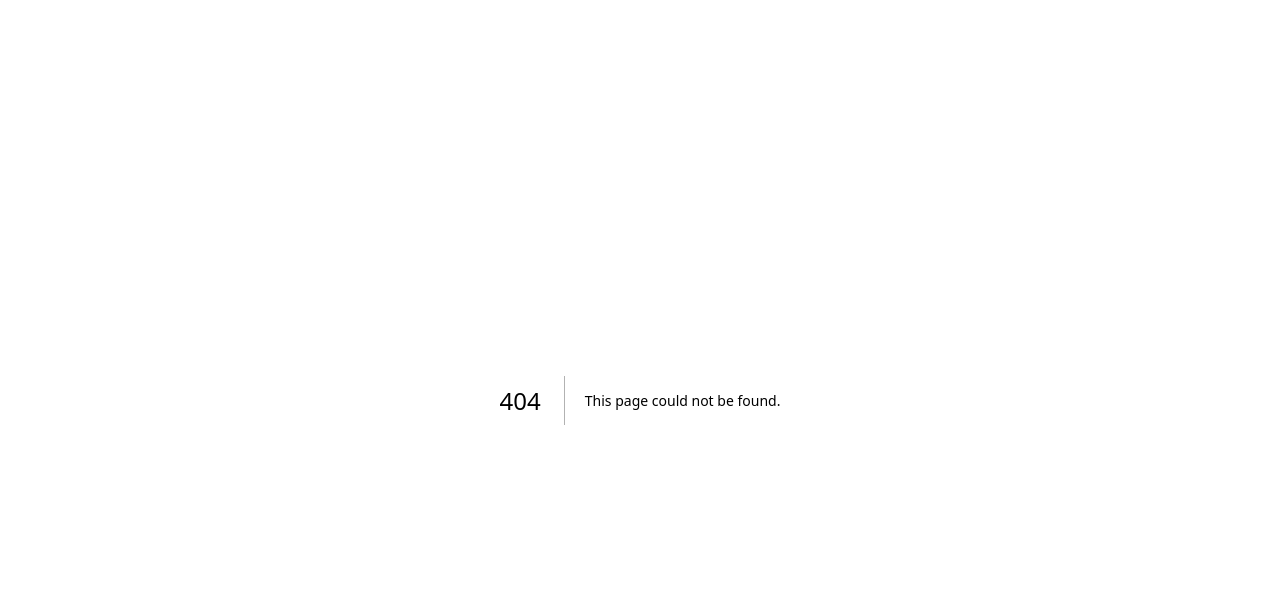
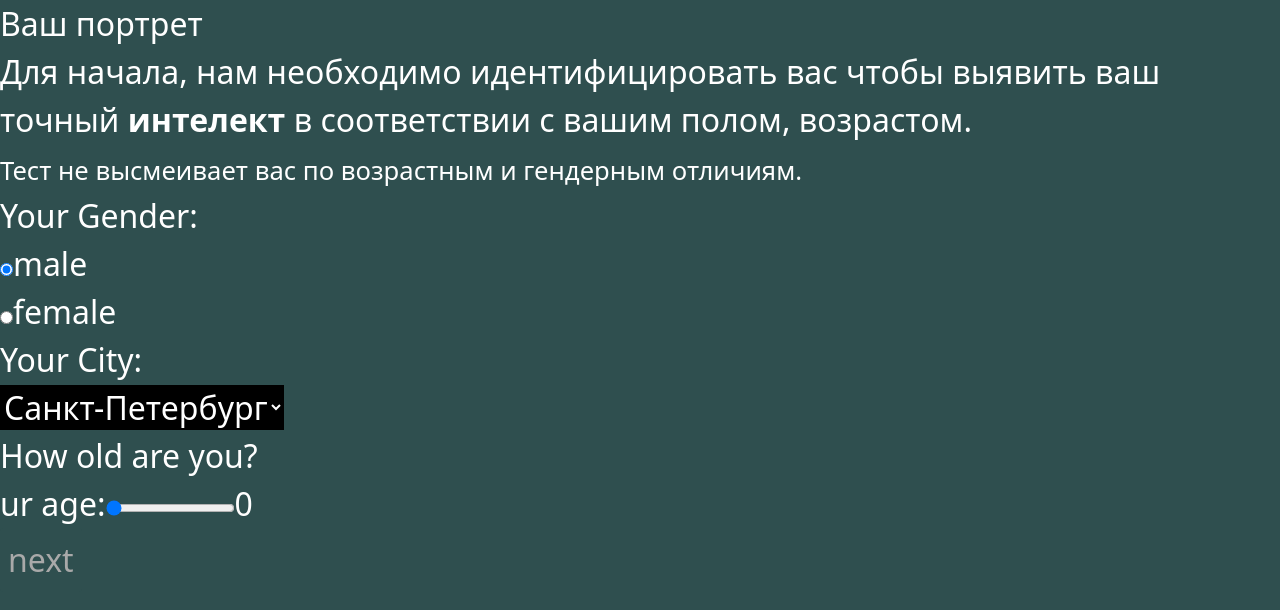
Before and after one commit to SatoruToji/iq_test, a Next.js app: page /pages/hello in a window 1280 px wide. Before the commit this address had no page. Shown: the top 610 px of the page. Built offline with nearby package versions, Linux system fonts and the light colour scheme.

Commit message:
user Profile

```diff
--- a/src/app/components/Header.tsx
+++ b/src/app/components/Header.tsx
@@ -1,12 +1,15 @@
+import Link from 'next/link'
 import { Button } from './button/Button'
 
 export function Header() {
     return (
-        <header>
+        <header className='border'>
             <article>
                 <section>
                     Быть умным - это сдорово!
-                    <Button content="take the test" />
+                    <Link href='../pages/hello'>
+                        <Button content="take the test" />
+                    </Link>
                 </section>
             </article>
         </header>
--- /dev/null
+++ b/src/app/components/cards/UserCard.tsx
@@ -0,0 +1,82 @@
+'use client'
+
+import { useState } from 'react'
+
+export function UserCard() {
+    const [age, setAge] = useState<number>(0)
+    const [city, setCity] = useState<string>('2')
+    const [gender, setGender] = useState<string>('male')
+
+    function handleAgeChange(event: React.ChangeEvent<HTMLInputElement>) {
+        setAge(Number(event.target.value))
+    }
+
+    function handleCityChange(event: React.ChangeEvent<HTMLSelectElement>) {
+        setCity(event.target.value)
+    }
+
+    function handleGenderChange(event: React.ChangeEvent<HTMLInputElement>) {
+        setGender(event.target.value)
+    }
+
+    return (
+        <form>
+            <fieldset>
+                <legend>Your Gender:</legend>
+                <div>
+                    <input
+                        type="radio"
+                        id="male"
+                        name="gender"
+                        value="male"
+                        checked={gender === 'male'}
+                        onChange={handleGenderChange}
+                    />
+                    <label htmlFor="male">male</label>
+                </div>
+                <div>
+                    <input
+                        type="radio"
+                        id="female"
+                        name="gender"
+                        value="female"
+                        checked={gender === 'female'}
+                        onChange={handleGenderChange}
+                    />
+                    <label htmlFor="female">female</label>
+                </div>
+            </fieldset>
+
+            <fieldset>
+                <legend>Your City:</legend>
+                <select
+                    name="city"
+                    id="city"
+                    value={city}
+                    onChange={handleCityChange}
+                >
+                    <option value="1">Москва</option>
+                    <option value="2">Санкт-Петербург</option>
+                    <option value="3">Екатеринбург</option>
+                    <option value="4">Калининград</option>
+                </select>
+            </fieldset>
+
+            <fieldset>
+                <legend>How old are you?</legend>
+                <label htmlFor="age">ur age:</label>
+                <input
+                    type="range"
+                    id="age"
+                    min="0"
+                    max="9"
+                    value={age}
+                    onChange={handleAgeChange}
+                />
+                <span id="res">{age}</span>
+            </fieldset>
+
+            <button type="submit">next</button>
+        </form>
+    )
+}
--- a/src/app/globals.css
+++ b/src/app/globals.css
@@ -3,6 +3,7 @@
 body {
     background-color: darkslategray;
     color: white;
+    font-size: 2em;
 }
 
 header,
@@ -16,7 +17,6 @@ nav{
 
 header {
     height: 100vh;
-    background-image: url('/pictures/home-2.jpg');
     background-size: cover;
 }
 
@@ -27,3 +27,20 @@ footer {
 nav {
     height: 100px;
 }
+
+button {
+    padding: 1vh;
+    background-color: darkslategrey;
+    color: darkgray;
+    border-radius: 3px;
+    cursor: pointer;
+}
+
+select {
+    background-color: black;
+}
+
+.border {
+    background-image: url('/pictures/home-2.jpg');
+    border: none;
+}
--- /dev/null
+++ b/src/app/pages/hello/page.tsx
@@ -0,0 +1,23 @@
+import { UserCard } from "@/app/components/cards/UserCard";
+
+export default function Page() {
+    return (
+        <>
+            <article>
+                <h1>Ваш портрет</h1>
+                <section>
+                    <p>
+                        Для начала, нам необходимо идентифицировать вас чтобы
+                        выявить ваш точный <strong>интелект</strong> в
+                        соответствии с вашим полом, возрастом.
+                    </p>
+                    <small>
+                        Тест не высмеивает вас по возрастным и гендерным
+                        отличиям.
+                    </small>
+                    <UserCard />
+                </section>
+            </article>
+        </>
+    )
+}
```
